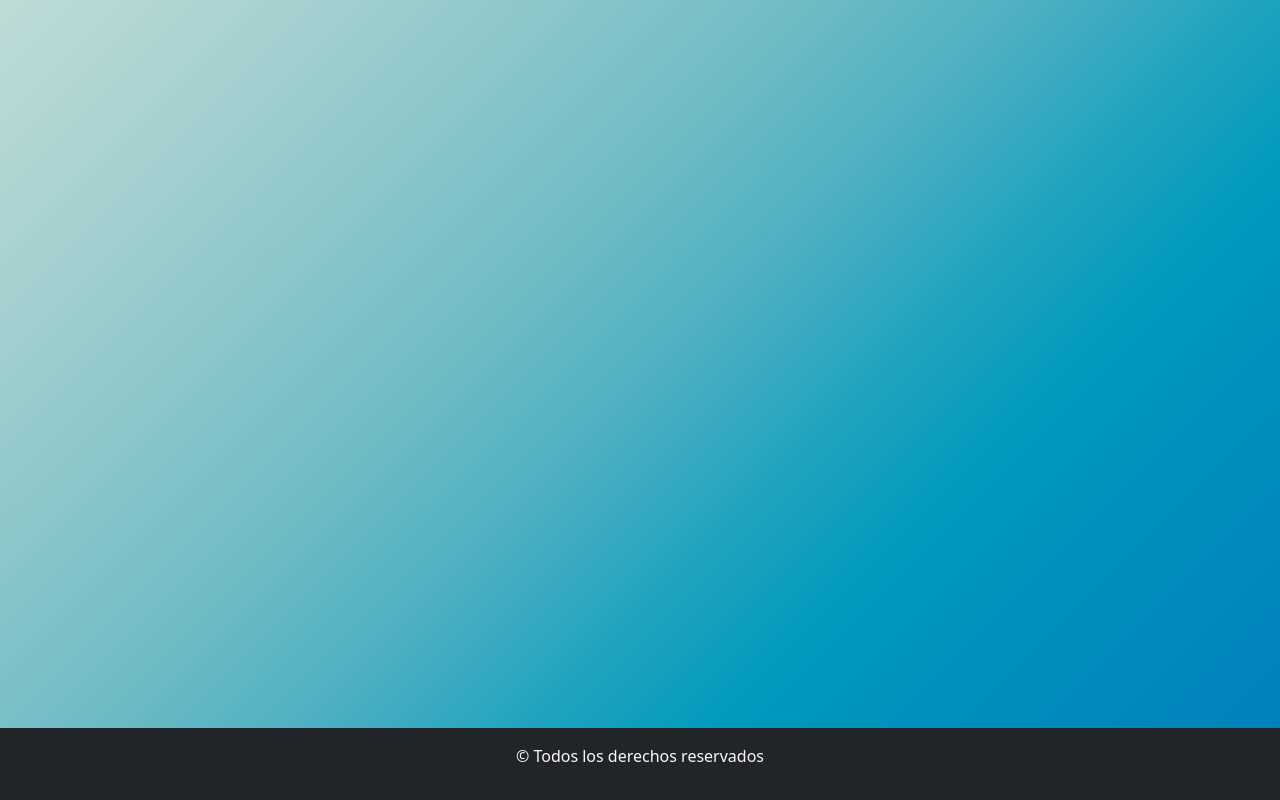
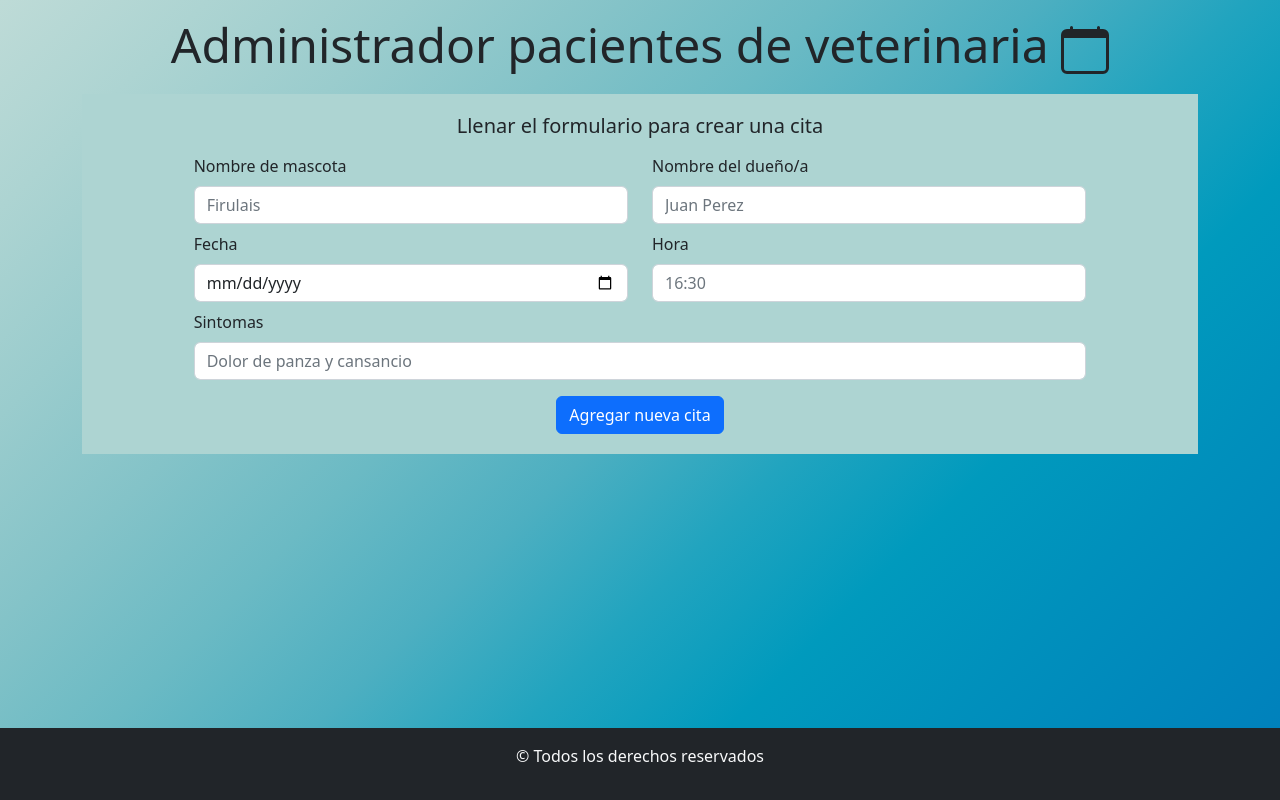
Before and after one commit to lourdesgarciafyl/tp-react-ejercicio-9, a React app: page / in a window 1280 px wide. Built offline with nearby package versions, Linux system fonts and the light colour scheme; the HTML template or start-up script is replaced by a standard one.

Commit message:
se crea la estructura basica del proyecto, con las validaciones para nombre mascota y nombre dueño

```diff
--- a/package.json
+++ b/package.json
@@ -15,7 +15,8 @@
     "react-bootstrap": "^2.7.4",
     "react-bootstrap-icons": "^1.10.3",
     "react-dom": "^18.2.0",
-    "react-hook-form": "^7.44.1"
+    "react-hook-form": "^7.44.1",
+    "sweetalert2": "^11.7.5"
   },
   "devDependencies": {
     "@types/react": "^18.0.28",
--- a/src/App.css
+++ b/src/App.css
@@ -8,3 +8,11 @@
 #containerPrincipal{
   flex-grow: 1;
 }
+#formDatos{
+  background-color: #add4d2;
+  padding: 20px;
+  margin-top: 20px;
+}
+#btnEnviar{
+  width: 50px;
+}
--- a/src/App.jsx
+++ b/src/App.jsx
@@ -1,11 +1,15 @@
 import './App.css'
 import 'bootstrap/dist/css/bootstrap.min.css';
 import { Container } from 'react-bootstrap';
+import FormularioCitas from './components/FormularioCitas';
+import { Calendar } from 'react-bootstrap-icons';
 function App() {
 
   return (
     <>
         <Container id='containerPrincipal'>
+        <h1 className="display-5 text-center my-3">Administrador pacientes de veterinaria <Calendar></Calendar> </h1>
+          <FormularioCitas></FormularioCitas>
         </Container>
     <footer className='bg-dark text-light text-center py-3'>
       <p>&copy; Todos los derechos reservados</p>
--- a/src/components/FormularioCitas.jsx
+++ b/src/components/FormularioCitas.jsx
@@ -0,0 +1,124 @@
+import { Form, Col, Row, Button } from "react-bootstrap";
+import { useForm } from "react-hook-form";
+import Swal from 'sweetalert2'
+
+const FormularioCitas = () => {
+    const { register, formState: {errors}, reset , handleSubmit} = useForm()
+
+    const apretarEnviar = (data) => {
+      console.log(data)
+      Swal.fire(
+        "Cita agendada correctamente",
+        "No olvides traer el carnet de tu mascota.",
+        "success"
+      )
+      reset()
+    }
+
+    return(
+        <Form id="formDatos" onSubmit={handleSubmit(apretarEnviar)}>
+        <h2 className="fs-5 lead text-center">Llenar el formulario para crear una cita</h2>
+        <Row className="justify-content-center">
+          <Col md={5} className="mt-2">
+            <Form.Group controlId="validaronNombreMascota">
+            <Form.Label>Nombre de mascota</Form.Label>
+            <Form.Control
+            type="text"
+            placeholder="Firulais"
+            required
+            {...register(`nombreMascota`,{
+              required: "Campo obligatorio",
+              minLength:{
+                value: 3,
+                message: "Cantidad minima de caracteres: 3"
+              },
+              maxLength:{
+                value: 50,
+                message: "Cantidad maxima de caracteres: 50"
+              }
+              })}/>
+              <Form.Text className="text-danger">{errors.nombreMascota?.message}</Form.Text>
+            </Form.Group>
+          </Col>
+
+          <Col md={5} className="mt-2">
+            <Form.Group controlId="validarNombreDuenio">
+            <Form.Label>Nombre del dueño/a</Form.Label>
+            <Form.Control
+            type="text"
+            placeholder="Juan Perez"
+            required
+            {...register(`nombreDuenio`,{
+              required: "Campo obligatorio",
+              minLength:{
+                value: 3,
+                message: "Cantidad minima de caracteres: 3"
+              },
+              maxLength:{
+                value: 50,
+                message: "Cantidad maxima de caracteres: 50"
+              }})} />
+              <Form.Text className="text-danger">{errors.nombreDuenio?.message}</Form.Text>
+            </Form.Group>
+          </Col>
+
+          <Col md={5} className="mt-2">
+            <Form.Group controlId="validarFecha">
+            <Form.Label>Fecha</Form.Label>
+            <Form.Control
+            type="date"
+            placeholder="10/05/2023"
+            required
+            {...register(`fecha`,{
+              required: "Campo obligatorio",
+              })} />
+              <Form.Text className="text-danger">{errors.fecha?.message}</Form.Text>
+            </Form.Group>
+          </Col>
+
+          <Col md={5} className="mt-2">
+            <Form.Group controlId="validarHora">
+            <Form.Label>Hora</Form.Label>
+            <Form.Control
+            type="hour"
+            placeholder="16:30"
+            required
+            {...register(`hora`,{
+              required: "Campo obligatorio",
+              })} />
+              <Form.Text className="text-danger">{errors.hora?.message}</Form.Text>
+            </Form.Group>
+          </Col>
+
+          <Col md={10} className="mt-2">
+            <Form.Group controlId="validarSintomas">
+            <Form.Label>Sintomas</Form.Label>
+            <Form.Control
+            type="text"
+            placeholder="Dolor de panza y cansancio"
+            required
+            {...register(`sintomas`,{
+              required: "Campo obligatorio",
+              minLength:{
+                value: 3,
+                message: "Cantidad minima de caracteres: 3"
+              },
+              maxLength:{
+                value: 200,
+                message: "Cantidad maxima de caracteres: 200"
+              }})} />
+              <Form.Text className="text-danger">{errors.sintomas?.message}</Form.Text>
+            </Form.Group>
+          </Col>
+
+        </Row>
+        <div className="text-center">
+        <Button className="mt-3 text-center" variant="primary" type="submit">
+            Agregar nueva cita
+        </Button>
+        </div>
+      </Form>
+    )
+}
+
+export default FormularioCitas;
```
Also changed, not shown: 1 other file (tests, documents, lock files or other folders).
